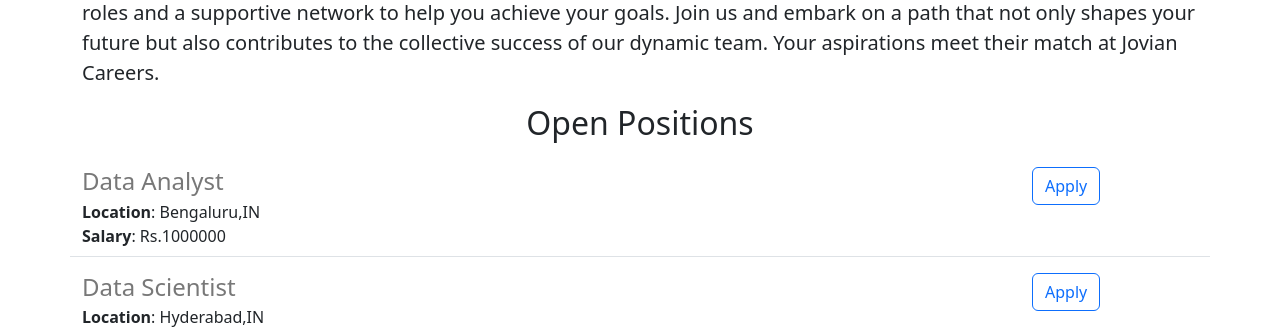
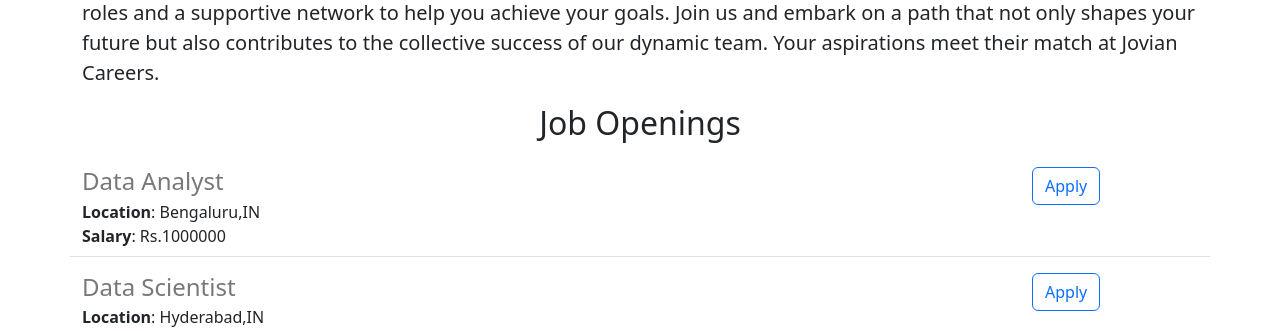
Before and after one commit to KoduriSaiHarshitha/jovian-career-website, a Flask app: page / in a window 1280 px wide. Shown: the part 676-1007 px from the top of the page. Run offline with Flask 3, Linux system fonts and the light colour scheme.

Commit message:
made some changes

```diff
--- a/templates/home.html
+++ b/templates/home.html
@@ -1,7 +1,7 @@
 <!DOCTYPE html>
 <html>
   <head>
-    <title>Jovian Careers</title>
+  <title> Jovian Careers </title>
     <meta charset="utf-8">
     <meta name="viewport" content="width=device-width, initial-scale=1">
     <link href="https://cdn.jsdelivr.net/npm/bootstrap@5.3.1/dist/css/bootstrap.min.css" rel="stylesheet" integrity="sha384-4bw+/aepP/YC94hEpVNVgiZdgIC5+VKNBQNGCHeKRQN+PtmoHDEXuppvnDJzQIu9" crossorigin="anonymous">
@@ -14,13 +14,13 @@
  </head>
  <body>
    <div class="container">
-      <h1 class="text-center  mt-2 mb-4"{{company_name}}</h1>
-      <img class="img-fluid" id ="banner" src=https://jovian-career-website--kodurisaiharshi.repl.co/static/banner.jpg>
+      <h1 class="text-center  mt-2 mb-4" {{company_name}}</h1>
+<img class="img-fluid" id ="banner" src=https://jovian-career-website--kodurisaiharshi.repl.co/static/banner.jpg>
    <h2 class="text-center mt-2 mb-4" > About Jovian Careers </h2>
-   <P class="lead">
+   <p class="lead">
      At Jovian Careers , we believe that a fulfilling career is the cornerstone of personal and professional growth. We are dedicated to fostering an environment where individuals can thrive and make meaningful contributions. Our company is committed to nurturing talent, encouraging innovation, and providing opportunities for continuous learning. Whether you're just starting your journey or looking to take your career to new heights, we offer a range of diverse roles and a supportive network to help you achieve your goals. Join us and embark on a path that not only shapes your future but also contributes to the collective success of our dynamic team. Your aspirations meet their match at Jovian Careers.
- </P>
-   <h2 class="text-center  mt-2 mb-4">Open Positions</h2>
+ </p>
+   <h2 class="text-center  mt-2 mb-4">Job Openings</h2>
    <div>
      {% for job in jobs %}
           {% include 'jobitem.html' %}
```
